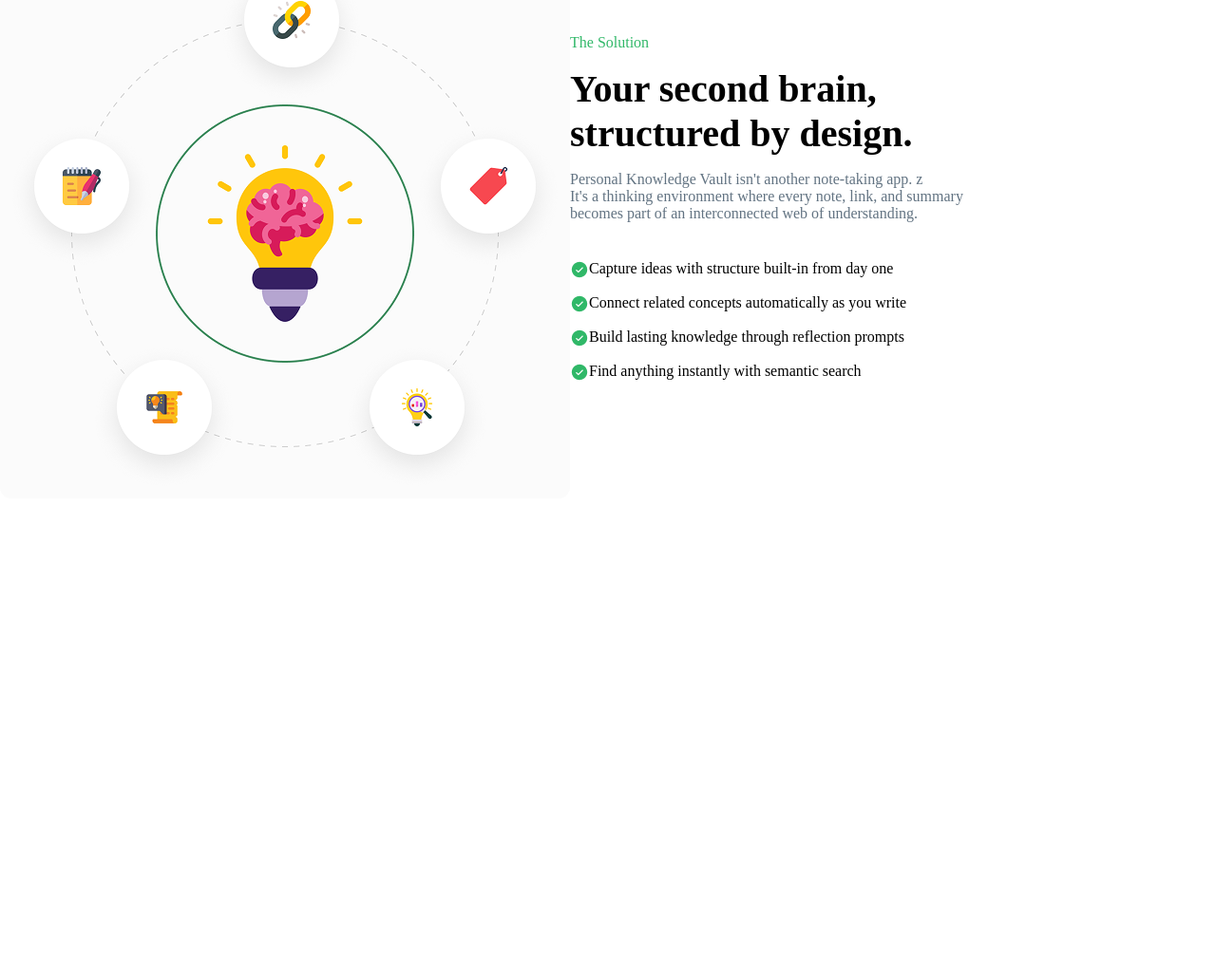
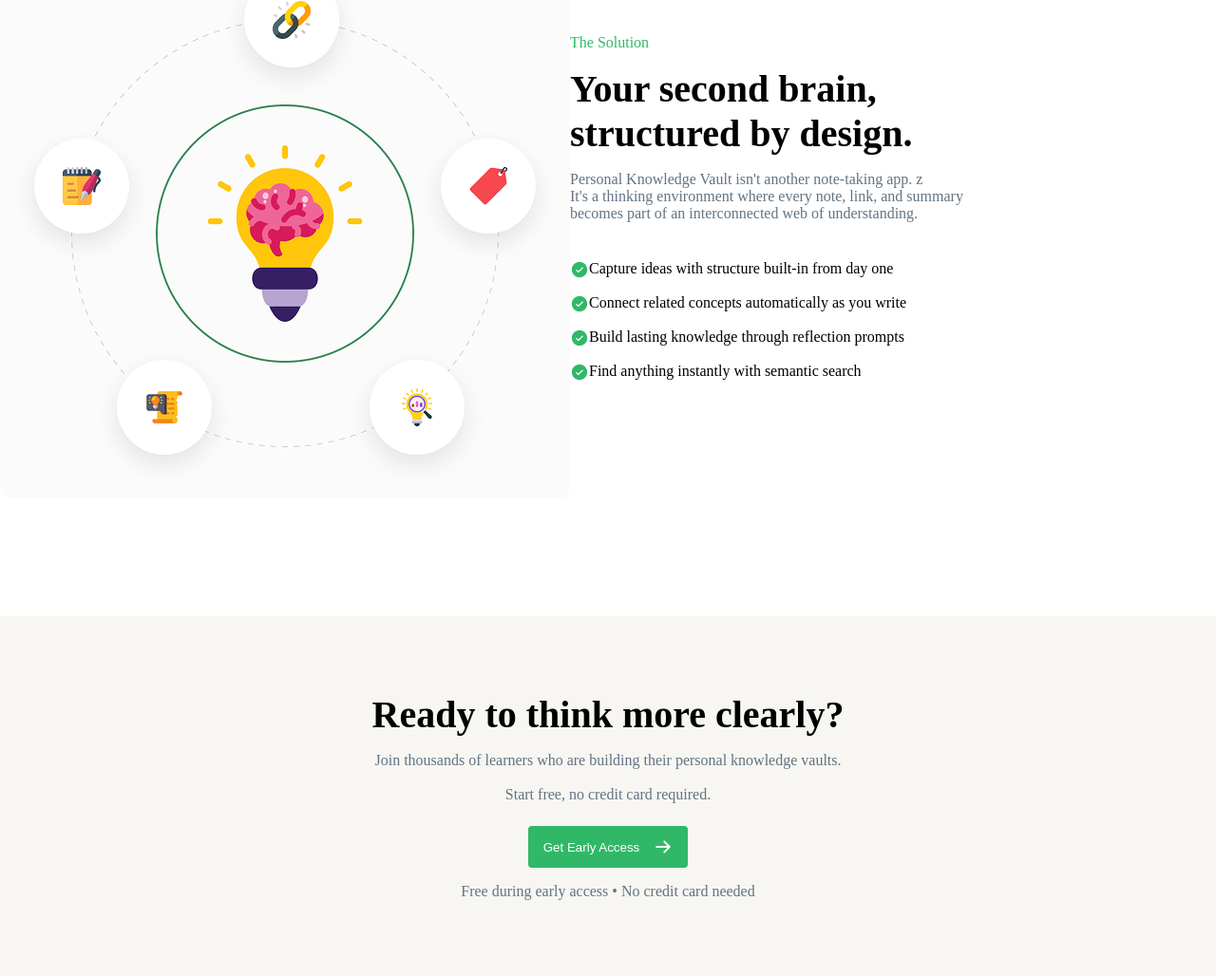
Before and after one commit to shuvro18/assignment-1, a plain HTML site: page index.html in a window 1280 px wide. Shown: the part 1414-2442 px from the top of the page at 95% size. Before the commit the page ends 2063 px from the top, so only its background shows below. Drawn offline with Linux system fonts and the light colour scheme.

Commit message:
ready to think section done

```diff
--- a/index.html
+++ b/index.html
@@ -131,6 +131,19 @@
          </div>
         </div>
       </div>
+
+      <div class="ready-to-think">
+        <h3>Ready to think more clearly?</h3>
+        <p class="graf">Join thousands of learners who are building their personal knowledge vaults. <br> <br> Start free, no credit card required.</p>
+        <div>
+            <button class="ready-to-think-batton btn">Get Early Access <img src="./Image/ArrowRight.png" alt=""> </button>
+        </div>
+        <p class="pera">Free during early access • No credit card needed</p>
+      </div>
     </main>
+
+    <footer>
+
+    </footer>
   </body>
 </html>
--- a/style.css
+++ b/style.css
@@ -1,35 +1,34 @@
-*{
+* {
   margin: 0;
   padding: 0;
   box-sizing: border-box;
 }
 
 /* shared  */
-.btn{
+.btn {
   padding: 12px 16px;
   border-radius: 4px;
-    background-color: #30B868;
+  background-color: #30b868;
   border-style: none;
   color: white;
   cursor: pointer;
 }
-.btn:hover{
+.btn:hover {
   background-color: pink;
   color: rgb(24, 109, 95);
 }
-.button-2:hover{
+.button-2:hover {
   background-color: pink;
   color: rgb(24, 109, 95);
 }
-.button-1:hover{
+.button-1:hover {
   background-color: pink;
   color: rgb(24, 109, 95);
 }
 
 /* main */
 
-
-.navbar{
+.navbar {
   max-width: 1600px;
   /* border: 2px solid black; */
   margin: 0 auto;
@@ -37,26 +36,24 @@
   justify-content: space-between;
   align-items: center;
   padding: 16px 0;
-
 }
-.text-area ul{
+.text-area ul {
   display: flex;
   gap: 34px;
 }
 
-.text-area ul li{
+.text-area ul li {
   list-style: none;
 }
 
-.text-area ul li a{
+.text-area ul li a {
   text-decoration: none;
   color: black;
-
 }
 
-section{
+section {
   background-image: url("./Image/hero-bg.png");
-    background-size:cover;
+  background-size: cover;
   padding: 115px 120px 180px;
   display: flex;
   flex-direction: column;
@@ -64,8 +61,8 @@ section{
   align-items: center;
 }
 
-.button-1{
-    color: #30B868 ;
+.button-1 {
+  color: #30b868;
   border-radius: 100px;
   padding: 8px 12px;
   border-style: none;
@@ -73,34 +70,34 @@ section{
   cursor: pointer;
 }
 
-.first-h1{
+.first-h1 {
   color: rgba(255, 255, 255, 1);
   font-size: 72px;
   font-weight: 900;
 }
-.second-h1{
+.second-h1 {
   color: rgba(48, 184, 104, 1);
   font-size: 72px;
   font-weight: 900;
   margin-bottom: 16px;
 }
 
-.paragraf{
+.paragraf {
   color: white;
   margin-bottom: 32px;
 }
-.button{
+.button {
   display: flex;
   gap: 16px;
 }
 
-
-.buttons{
+.buttons {
   display: flex;
   flex-direction: row;
   align-items: center;
+  gap: 15px;
 }
-.button-2{
+.button-2 {
   background-color: transparent;
   color: white;
   border: 1px solid white;
@@ -108,25 +105,25 @@ section{
   cursor: pointer;
 }
 
-.text-cart{
+.text-cart {
   max-width: 1600px;
   margin: 0 auto;
   /* border: 5px solid black; */
   text-align: center;
 }
-.texth2{
+.texth2 {
   margin-top: 90px;
   margin-bottom: 16px;
   font-weight: 900;
   font-size: 40px;
 }
 
-.textpara{
+.textpara {
   font-size: 16px;
   color: #627382;
   margin-bottom: 44px;
 }
-.cart-section{
+.cart-section {
   max-width: 1600px;
   margin: 0 auto;
   display: flex;
@@ -134,29 +131,28 @@ section{
   background: rgba(255, 255, 255, 1);
 }
 
-.cart{
+.cart {
   padding: 24px;
   display: flex;
   flex-direction: column;
   align-items: center;
   text-align: center;
   box-shadow: 0px 0px 8px 0px rgba(0, 0, 0, 0.06);
-
 }
-.image-2{
+.image-2 {
   background: rgba(249, 85, 85, 1);
   padding: 10px;
   border-radius: 50px;
   height: auto;
   margin-top: 30px;
 }
-.cart h3{
+.cart h3 {
   font-weight: bold;
   font-size: 25px;
   margin: 16px 0;
 }
 
-.brain-section{
+.brain-section {
   display: flex;
   max-width: 1600px;
   margin: 0 auto;
@@ -165,26 +161,56 @@ section{
   align-items: center;
 }
 
-.brain-text{
+.brain-text {
   width: 700px;
 }
 
-.brain-para{
-    color: #30B868;
+.brain-para {
+  color: #30b868;
   margin-bottom: 16px;
 }
-.brainh3{
+.brainh3 {
   margin-bottom: 16px;
   font-size: 40px;
   font-weight: bold;
 }
-.brain-para2{
+.brain-para2 {
   color: #627382;
   margin-bottom: 40px;
 }
 
-
-.circle{
+.circle {
   display: flex;
   margin-bottom: 16px;
 }
+
+.ready-to-think {
+  max-width: 1600px;
+  margin: 0 auto;
+  display: flex;
+  flex-direction: column;
+  align-items: center;
+  text-align: center;
+  padding: 80px 40px;
+  background-color: #f7f6f2;
+}
+
+.ready-to-think h3 {
+  font-size: 40px;
+  font-weight: 800;
+  margin-bottom: 16px;
+}
+.ready-to-think .graf {
+  color: #627382;
+  margin-bottom: 24px;
+}
+.ready-to-think-batton {
+  display: flex;
+  justify-content: center;
+  gap: 15px;
+  align-items: center;
+  margin-bottom: 16px;
+}
+.ready-to-think .pera {
+  color: #627382;
+}
```
Lines whose indentation alone changed are shown as unchanged.
